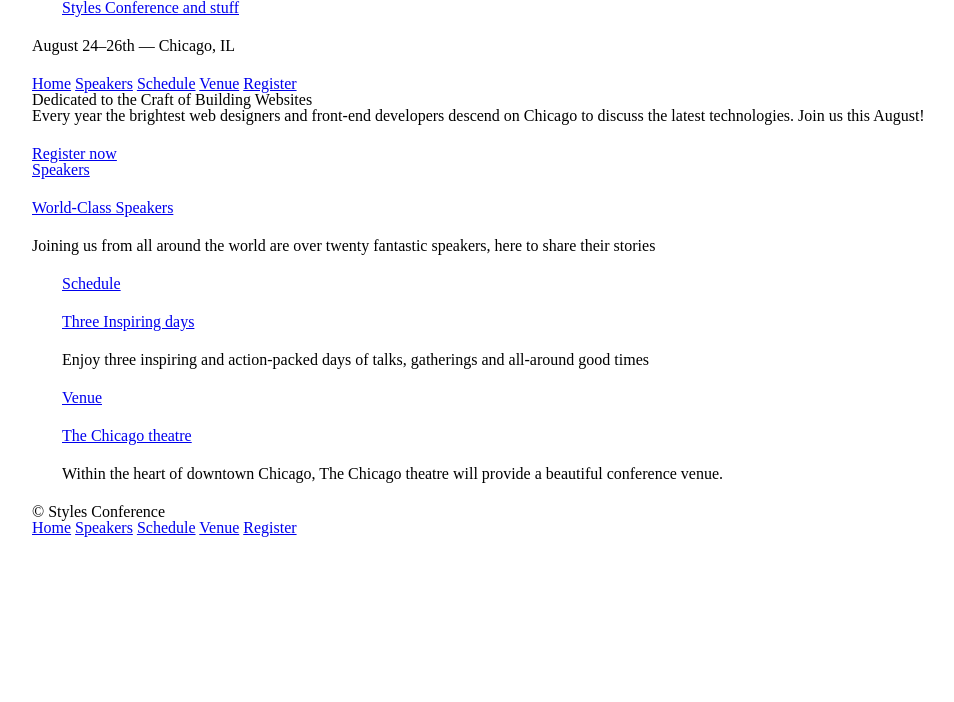
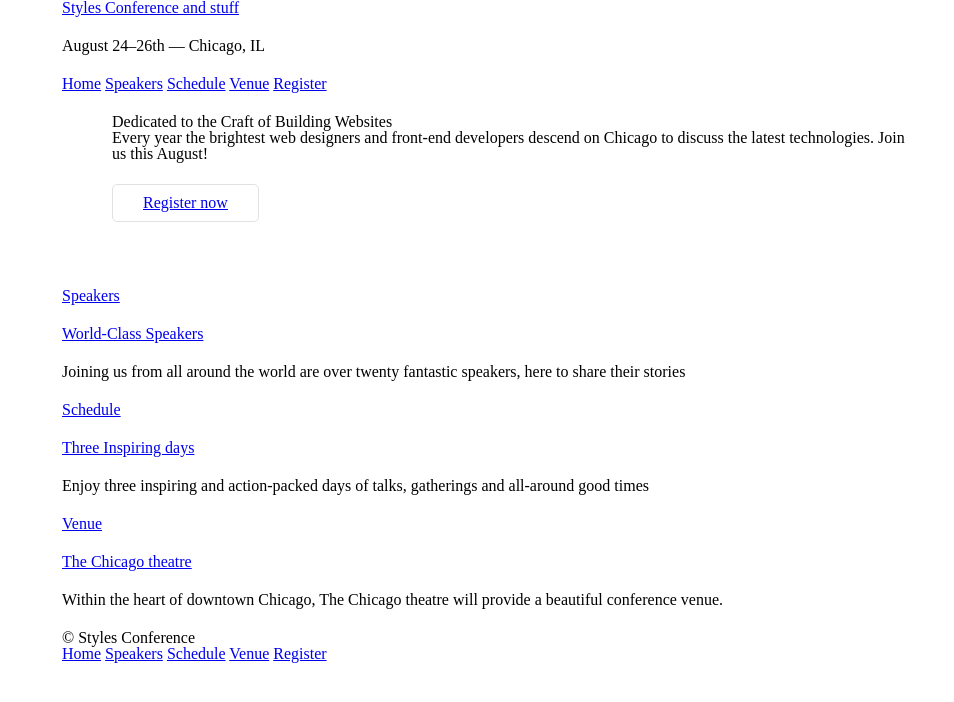
Before and after one commit to AndreySkopintsev/shayhowe-practice-site, a plain HTML site: page index.html in a window 1280 px wide. Shown: the whole page, without its empty margins (128-1082 px from the left). Drawn offline with Linux system fonts and the light colour scheme.

Commit message:
register button styling added

```diff
--- a/index.html
+++ b/index.html
@@ -7,9 +7,7 @@
 </head>
 <body>
     <header class="container">
-        <section class="container">
-            <h1><a href="index.html">Styles Conference and stuff</a></h1>
-        </section>
+        <h1><a href="index.html">Styles Conference and stuff</a></h1>
 
         <h3>August 24&ndash;26th &mdash; Chicago, IL</h3>
         <nav>
@@ -20,10 +18,10 @@
             <a href="register.html">Register</a>
         </nav>
     </header>
-    <section class="container">
+    <section class="hero container">
         <h2>Dedicated to the Craft of Building Websites</h2>
         <p>Every year the brightest web designers and front-end developers descend on Chicago to discuss the latest technologies. Join us this August!</p>
-        <a href="register.html"> Register now</a>
+        <a href="register.html" class="btn btn-alt"> Register now</a>
     </section>
     <section class="container">
         <section>
@@ -33,14 +31,14 @@
             </a>
             <p>Joining us from all around the world are over twenty fantastic speakers, here to share their stories</p>
         </section>
-        <section class="container">
+        <section >
             <a href="schedule.html">
                 <h5>Schedule</h5>
                 <h3>Three Inspiring days</h3>
             </a>
             <p>Enjoy three inspiring and action-packed days of talks, gatherings and all-around good times</p>
         </section>
-        <section class="container">
+        <section >
             <a href="venue.html">
                 <h5>Venue</h5>
                 <h3>The Chicago theatre</h3>
--- a/style.css
+++ b/style.css
@@ -42,8 +42,9 @@ table {
   border-spacing: 0;
 }
 
-*::before,
-*::after{
+*,
+*:before,
+*:after{
   -webkit-box-sizing: border-box;
      -moz-box-sizing: border-box;
           box-sizing: border-box;
@@ -59,3 +60,18 @@ table {
 h1,h3,h4,h5,p{
   margin-bottom: 22px;
 }
+
+.btn{
+  border-radius: 5px;
+  display: inline-block;
+  margin: 0;
+}
+
+.btn-alt{
+  border: 1px solid #dfe2e5;
+  padding: 10px 30px;
+}
+
+.hero{
+  padding: 22px 80px 66px 80px;
+}
```
